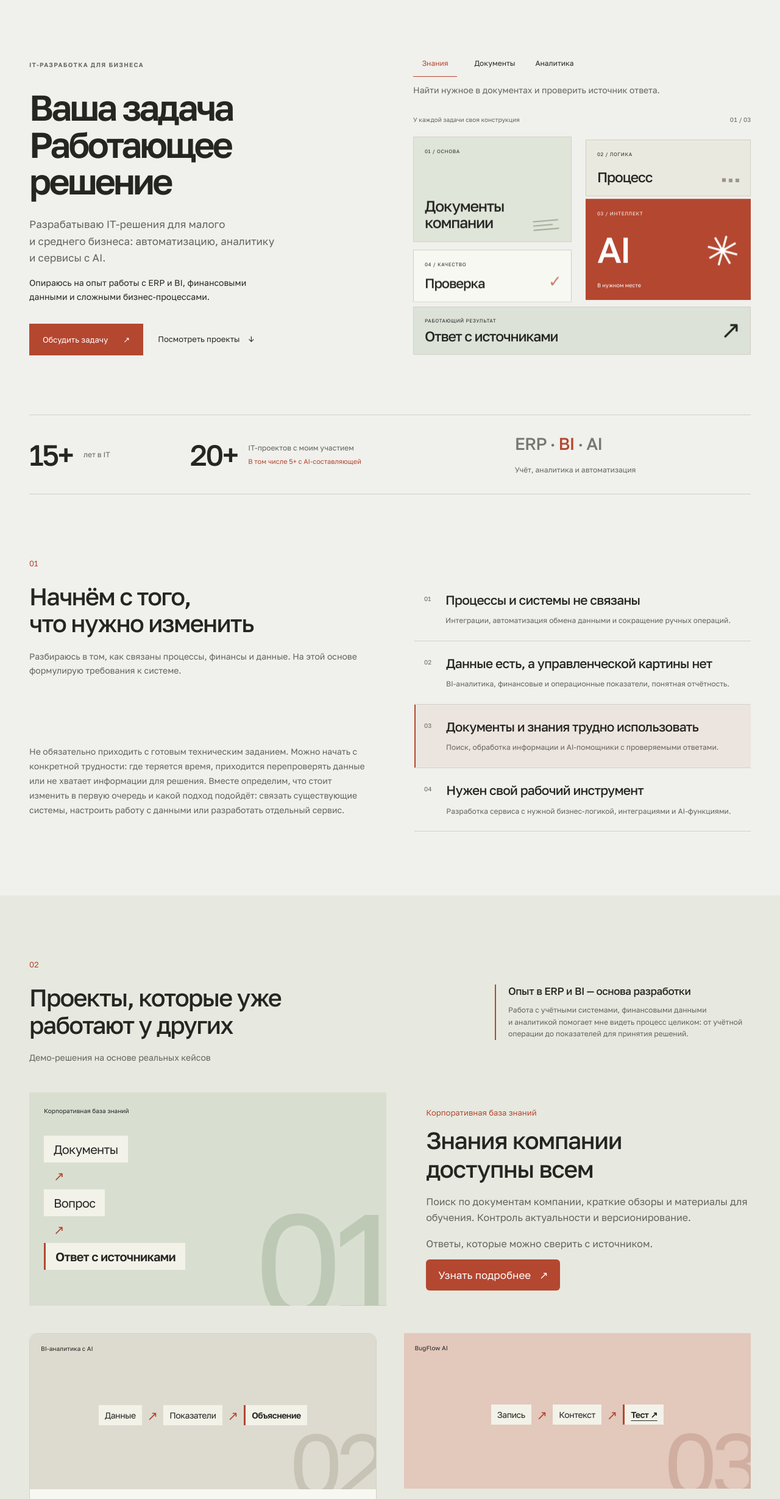
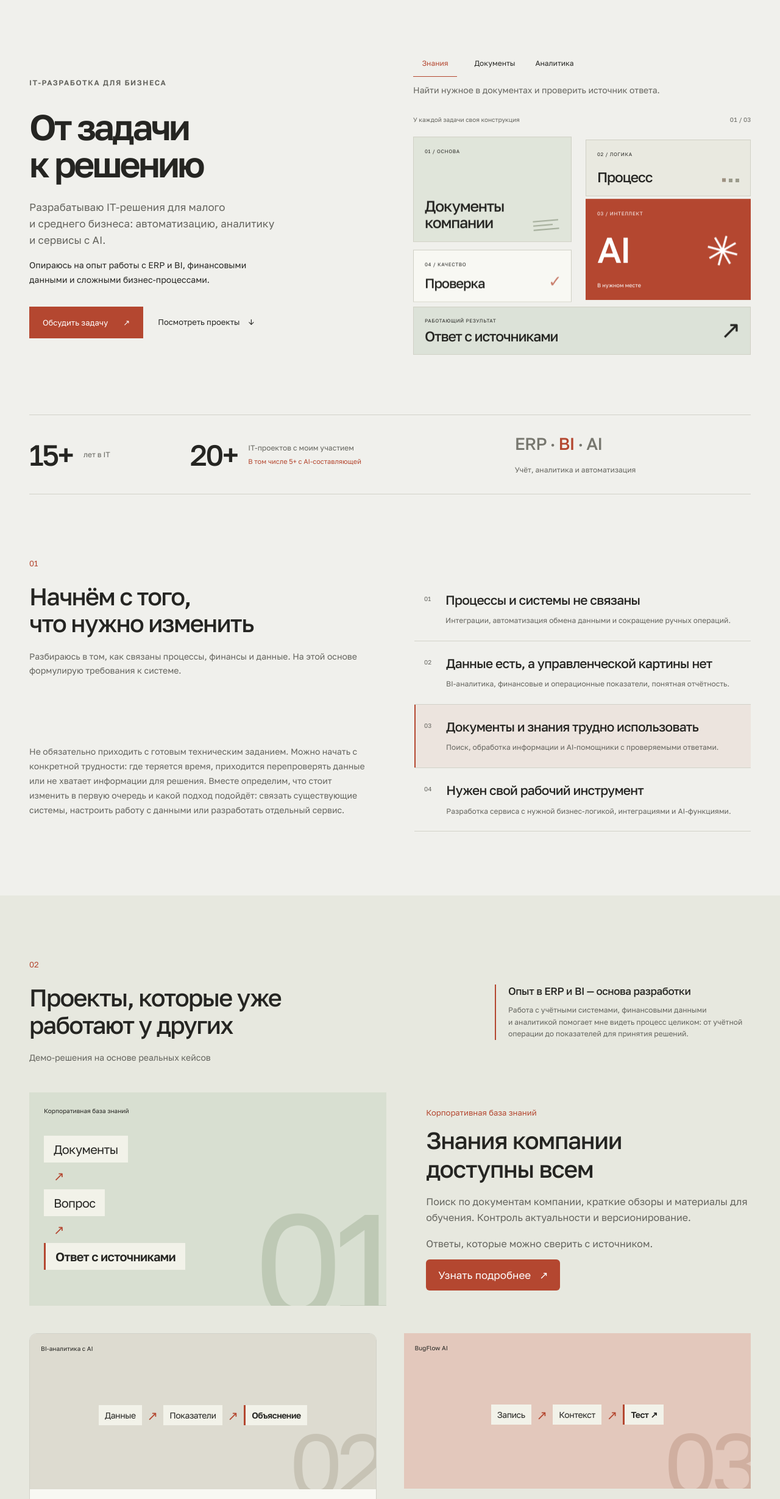
Before and after one commit to GalinaErshova/Galina-portfolio, a plain HTML site: page index.html in a window 1280 px wide. Shown: the part 85-2544 px from the top of the page at 61% size. Drawn offline with Linux system fonts and the light colour scheme.

Commit message:
Update hero heading and increase section labels

```diff
--- a/constructor-projects.css
+++ b/constructor-projects.css
@@ -66,3 +66,5 @@ body.clay[data-palette="navy"] .contact{background:#dce5ed}
 .clay .project .project-flow .flow-node:last-child{background:#f2f2e9;color:var(--ink);font-weight:600;border-left:3px solid var(--accent)}
 .clay .project .project-copy>.text-link{background:var(--accent);color:#fff;padding:13px 20px;border-radius:6px;min-height:48px;justify-content:center;text-decoration:none}
 .clay .project .project-copy>.text-link:hover{background:color-mix(in srgb,var(--accent),#20242c 15%);color:#fff}
+.clay .hero-copy>.eyebrow,.clay .pm-heading .eyebrow{font-size:12px}
+.clay .project-bugflow .demo-node{text-decoration:none}
--- a/index.html
+++ b/index.html
@@ -1,9 +1,9 @@
 <!doctype html>
-<html lang="ru"><head><meta charset="utf-8"><meta name="viewport" content="width=device-width,initial-scale=1"><meta name="robots" content="noindex,nofollow"><meta name="description" content="Визуальный прототип главной страницы Галины Ершовой. Разработка IT-решений с AI для бизнеса."><title>03 · Конструктор полезных систем | Галина Ершова</title><link rel="stylesheet" href="styles.css?v=20261017-2"><link rel="stylesheet" href="constructor-content.css?v=20261010-2"><link rel="stylesheet" href="constructor-motion.css?v=20261017-2"><link rel="stylesheet" href="constructor-process.css?v=20261010-2"><script src="constructor-process.js?v=20261017-3" defer></script><link rel="stylesheet" href="constructor-projects.css?v=20261017-8"><script src="constructor-motion.js?v=20261010-2" defer></script><script src="app.js?v=20261010-2" defer></script><script src="palette.js?v=20261010-2" defer></script></head>
+<html lang="ru"><head><meta charset="utf-8"><meta name="viewport" content="width=device-width,initial-scale=1"><meta name="robots" content="noindex,nofollow"><meta name="description" content="Визуальный прототип главной страницы Галины Ершовой. Разработка IT-решений с AI для бизнеса."><title>03 · Конструктор полезных систем | Галина Ершова</title><link rel="stylesheet" href="styles.css?v=20261017-2"><link rel="stylesheet" href="constructor-content.css?v=20261010-2"><link rel="stylesheet" href="constructor-motion.css?v=20261017-2"><link rel="stylesheet" href="constructor-process.css?v=20261010-2"><script src="constructor-process.js?v=20261017-3" defer></script><link rel="stylesheet" href="constructor-projects.css?v=20261017-9"><script src="constructor-motion.js?v=20261010-2" defer></script><script src="app.js?v=20261010-2" defer></script><script src="palette.js?v=20261010-2" defer></script></head>
 <body class="clay"><a href="#main" class="skip">К содержанию</a>
 
 <header class="header wrap"><a class="brand" href="#"><span class="brand-mark" aria-hidden="true">г<span>.</span></span><span>Галина Ершова<small>Разработчик-консультант</small></span></a><nav class="main-nav" aria-label="Основная навигация"><a href="#projects">Проекты</a></nav><a href="#contact" class="header-contact">Обсудить задачу <span aria-hidden="true">↗</span></a></header>
-<main id="main"><section class="hero wrap"><div class="hero-copy"><p class="eyebrow">IT-РАЗРАБОТКА ДЛЯ БИЗНЕСА</p><h1>Ваша задача<br><span>Работающее<br class="desktop-break"> решение</span></h1><p class="hero-lead">Разрабатываю IT-решения для малого и среднего бизнеса: автоматизацию, аналитику и сервисы с AI.</p><p class="hero-expertise">Опираюсь на опыт работы с ERP и BI, финансовыми данными и сложными бизнес-процессами.</p><div class="hero-actions"><a class="button primary" href="#contact">Обсудить задачу <span aria-hidden="true">↗</span></a><a class="text-link" href="#projects">Посмотреть проекты <span aria-hidden="true">↓</span></a></div></div><div class="hero-visual"><div class="scenarios" role="group" aria-label="Выберите пример задачи"><button type="button" data-scene="knowledge" aria-pressed="true">Знания</button><button type="button" data-scene="documents" aria-pressed="false">Документы</button><button type="button" data-scene="analytics" aria-pressed="false">Аналитика</button></div><p class="scenario-caption" aria-live="polite">Найти нужное в документах и проверить источник ответа.</p><div class="scene clay-scene" aria-label="Модули собираются в работающую систему">
+<main id="main"><section class="hero wrap"><div class="hero-copy"><p class="eyebrow">IT-РАЗРАБОТКА ДЛЯ БИЗНЕСА</p><h1>От задачи<br><span>к решению</span></h1><p class="hero-lead">Разрабатываю IT-решения для малого и среднего бизнеса: автоматизацию, аналитику и сервисы с AI.</p><p class="hero-expertise">Опираюсь на опыт работы с ERP и BI, финансовыми данными и сложными бизнес-процессами.</p><div class="hero-actions"><a class="button primary" href="#contact">Обсудить задачу <span aria-hidden="true">↗</span></a><a class="text-link" href="#projects">Посмотреть проекты <span aria-hidden="true">↓</span></a></div></div><div class="hero-visual"><div class="scenarios" role="group" aria-label="Выберите пример задачи"><button type="button" data-scene="knowledge" aria-pressed="true">Знания</button><button type="button" data-scene="documents" aria-pressed="false">Документы</button><button type="button" data-scene="analytics" aria-pressed="false">Аналитика</button></div><p class="scenario-caption" aria-live="polite">Найти нужное в документах и проверить источник ответа.</p><div class="scene clay-scene" aria-label="Модули собираются в работающую систему">
   <div class="scene-label"><span>У каждой задачи своя конструкция</span><span class="scene-number">01 / 03</span></div>
   <div class="assembly">
     <div class="tile tile-docs"><span>01 / ОСНОВА</span><strong class="input-title">Документы<br>компании</strong><div class="doc-symbol" aria-hidden="true"><i></i><i></i><i></i></div></div>
```
Also changed, not shown: constructor.html (+2 -2 lines).
